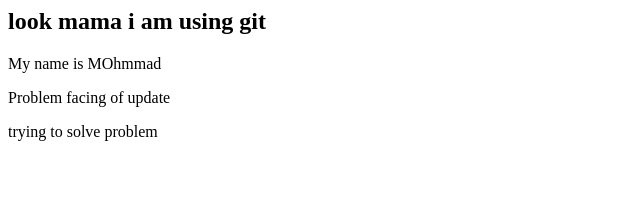
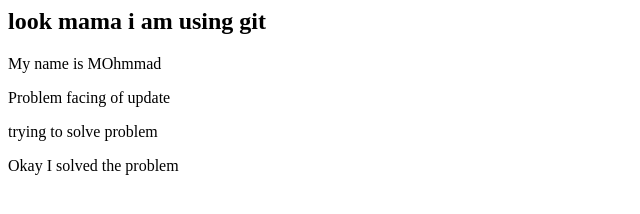
Before and after one commit to metaxplore/my-first-website, a plain HTML site: page index.html in a window 1280 px wide. Shown: the whole page, without its empty margins (0-640 px from the left). Drawn offline with Linux system fonts and the light colour scheme.

Commit message:
fifth -commit

```diff
--- a/index.html
+++ b/index.html
@@ -9,6 +9,7 @@
     <p>My name is MOhmmad </p>
     <p>Problem facing of update </p>
     <p>trying to solve problem </p>
+    <p>Okay I solved the problem </p>
 
 </body>
 </html>
```
